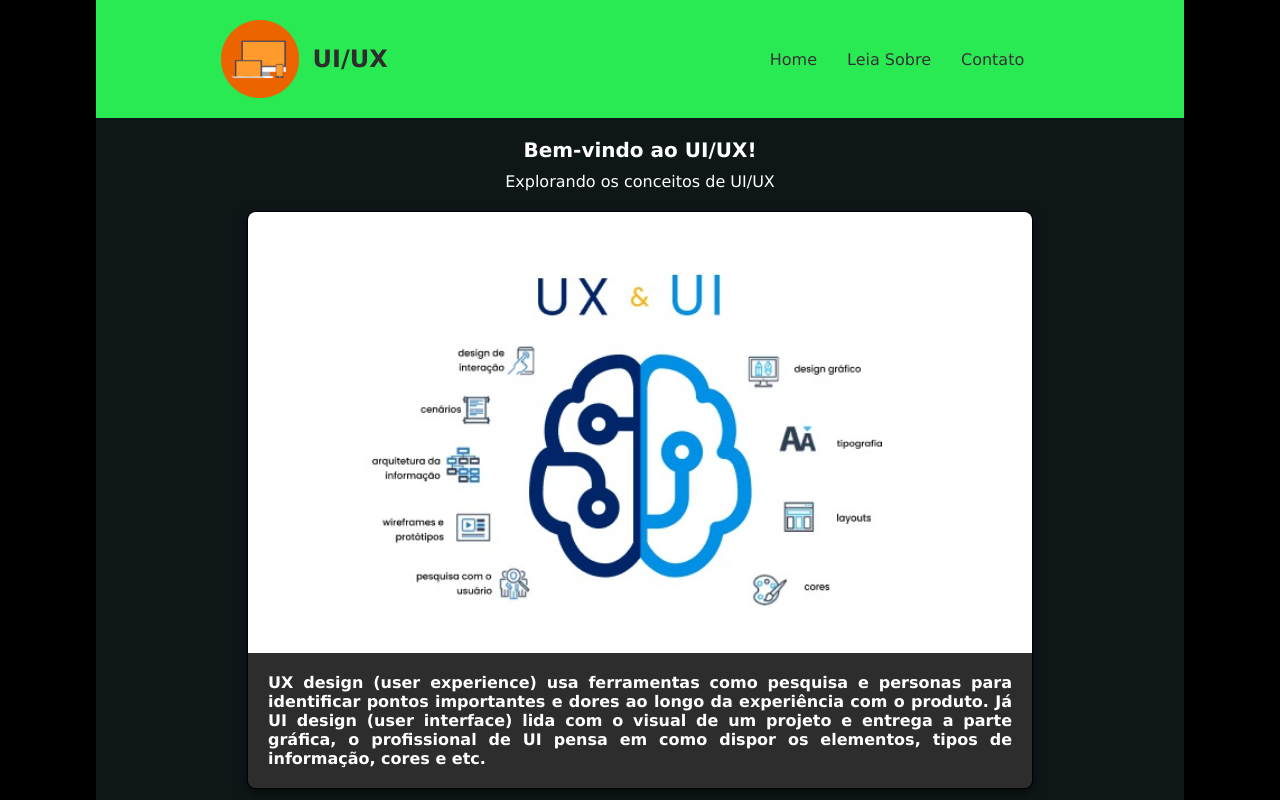
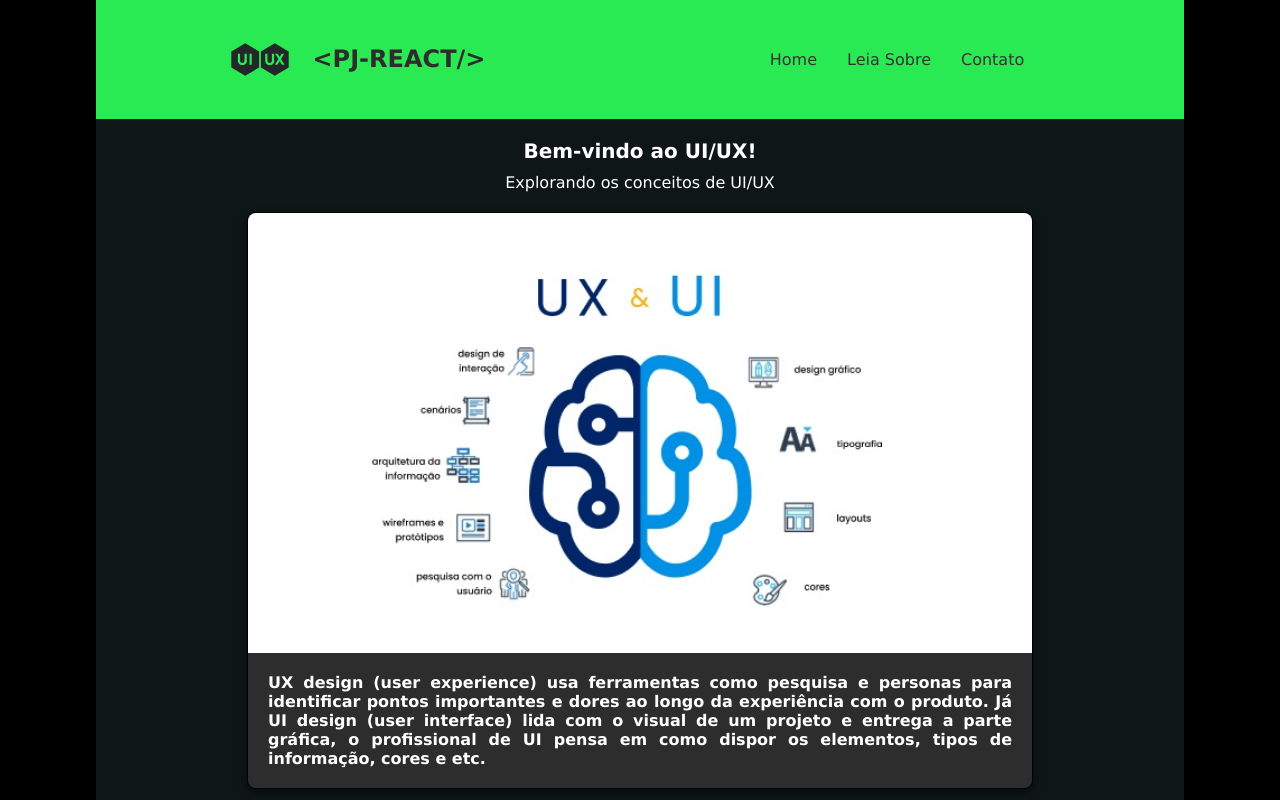
Before and after one commit to MurilodioPy/projeto-ract, a React (Vite) app: page / in a window 1280 px wide. Shown: the top 800 px of the page. Built offline with nearby package versions, Linux system fonts and the light colour scheme.

Commit message:
update trocando logo

```diff
--- a/index.html
+++ b/index.html
@@ -2,7 +2,7 @@
 <html lang="pt-br">
   <head>
     <meta charset="UTF-8" />
-    <link rel="icon" type="image/svg+xml" href="./src/img/logo.png" />
+    <link rel="icon" type="image/svg+xml" href="./src/img/ui-ux-logo.svg" />
     <meta name="viewport" content="width=device-width, initial-scale=1.0" />
     <title>Projeto UI/UX</title>
   </head>
--- a/src/App.jsx
+++ b/src/App.jsx
@@ -5,7 +5,7 @@ import { tableTh } from "./tableData";
 import { useState } from 'react';
 import { imageData } from './imageData';
 import { logoData } from "./imageData";
-import logo from './img/logo.png';
+import logo from './img/ui-ux-logo.svg';
 
 // Componente de cabeçalho
 const Header = () => {
@@ -13,7 +13,7 @@ const Header = () => {
     <header>
       <div className="logoname">
         <img src={logo} alt="logo uiux"/>
-        <h1> UI/UX </h1>
+        <h1> &lt;PJ-REACT/&gt; </h1>
       </div>
       <nav>
         <ul>
```
Also changed, not shown: src/img/ui-ux-logo.svg (added).
